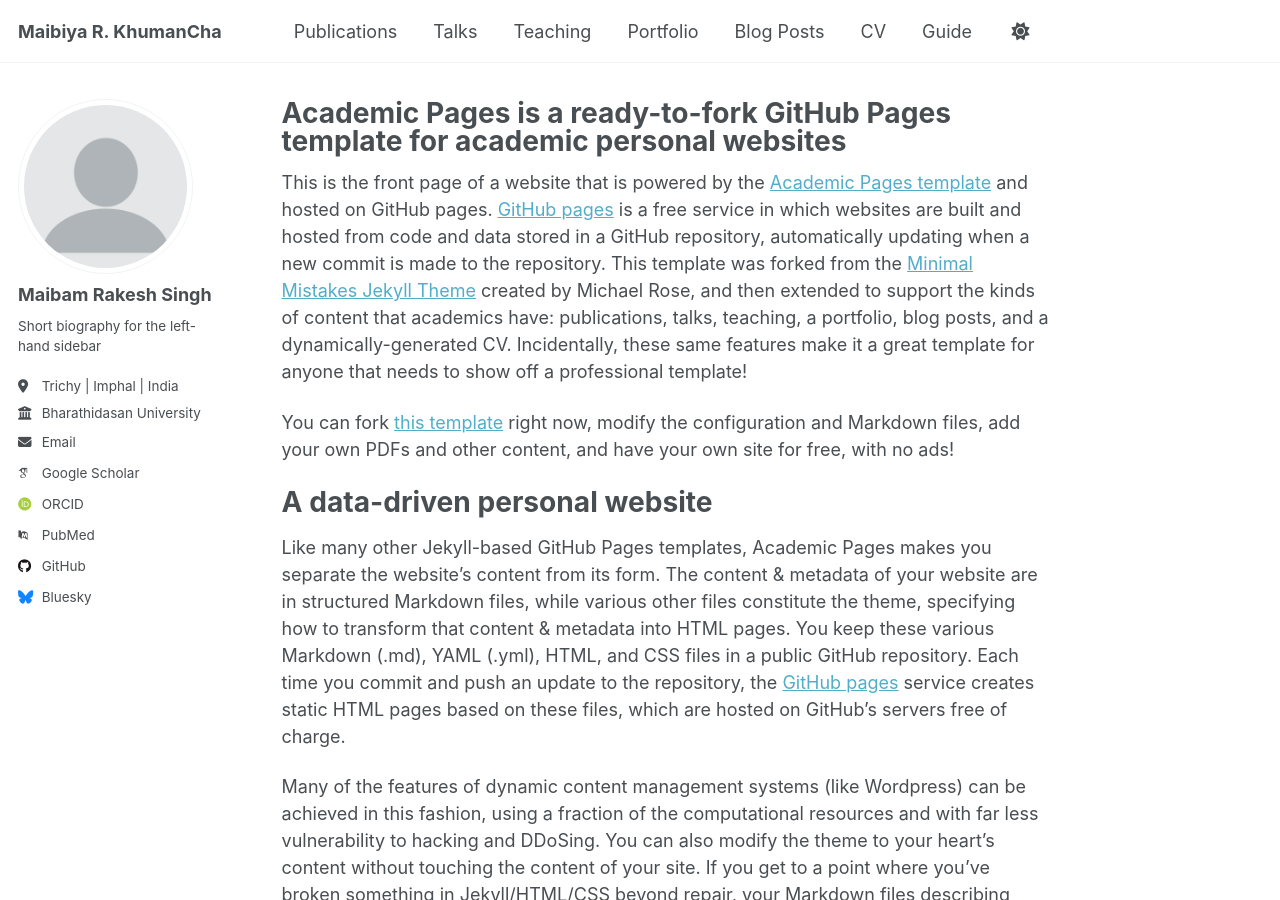
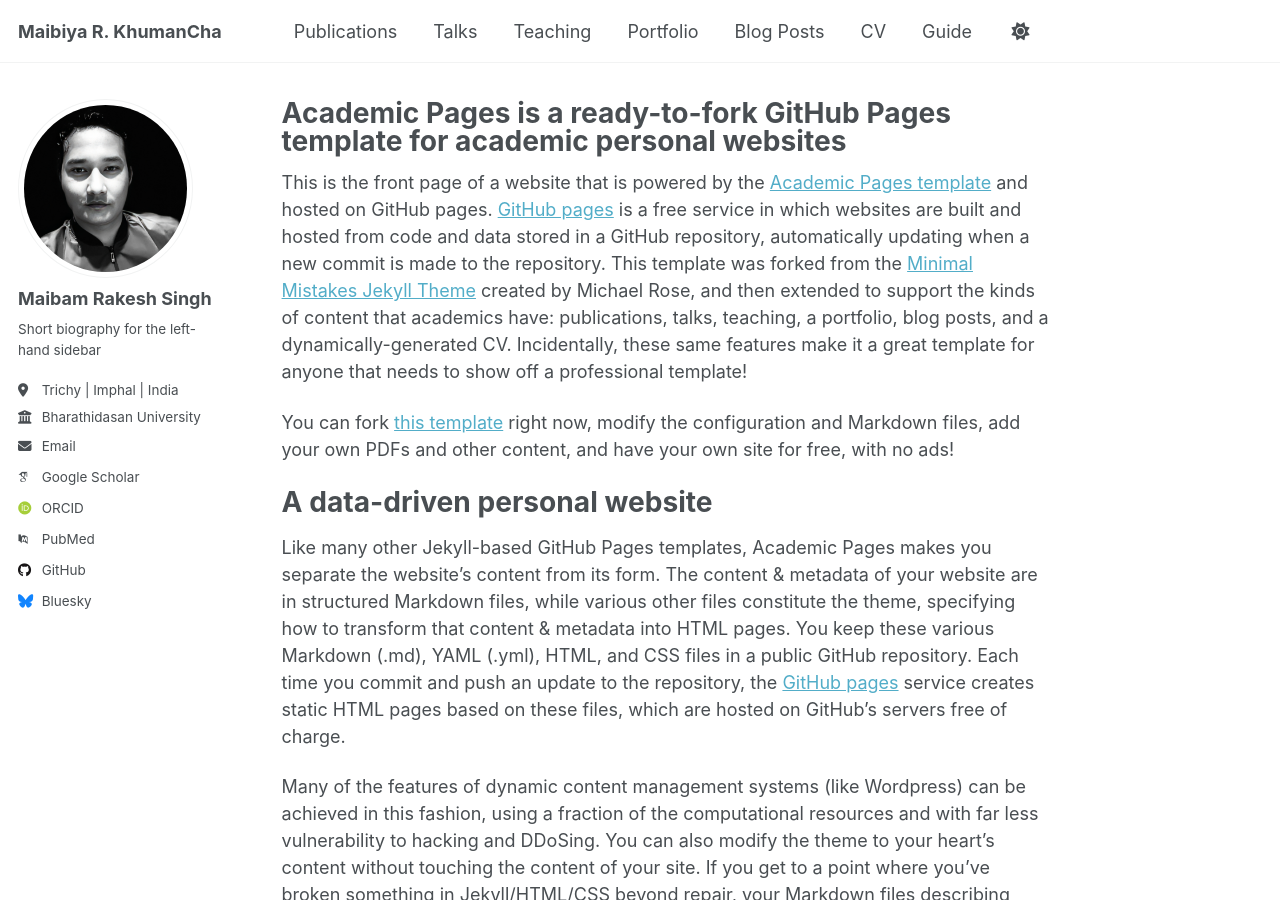
Before and after one commit to maibamrakeshsingh/rakeshmai.github.io, a Jekyll site: the page built from _pages/about.md, in a window 1280 px wide and 900 px high. Built offline with Jekyll 4.4.1, drawn with Linux system fonts in a browser that asks for light colours; some web fonts are replaced; a script that is not in the unit is left out.

Commit message:
Update site description and author avatar

```diff
--- a/_config.yml
+++ b/_config.yml
@@ -12,7 +12,7 @@ site_theme               : "default" # Currently available options are "default"
 title                    : "Maibiya R. KhumanCha"
 title_separator          : "-"
 name                     : &name "Maibam Rakesh Singh"
-description              : &description "Your Name's academic portfolio"   # Update this with a general description of your site, this is the default if not overridden by a page
+description              : &description "Realm of Maibiya R. KhumanCha"   # Update this with a general description of your site, this is the default if not overridden by a page
 url                      : https://academicpages.github.io # The base hostname & protocol for your site e.g. "https://[your GitHub username].github.io",
                                                            # or if you already have some other page hosted on Github then use "https://[your GitHub username].github.io/[Your Repo Name]"
 baseurl                  : "" # the subpath of your site, e.g. "/blog"
@@ -23,7 +23,7 @@ repository               : "academicpages/academicpages.github.io"
 #               Additional customization can be done by editing /_includes/author-profile.html
 author:
   # Biographic information
-  avatar           : "profile.png"
+  avatar           : "mrkh.png"
   name             : "Maibam Rakesh Singh"
   pronouns         : # example: "she/her"
   bio              : "Short biography for the left-hand sidebar"
```
